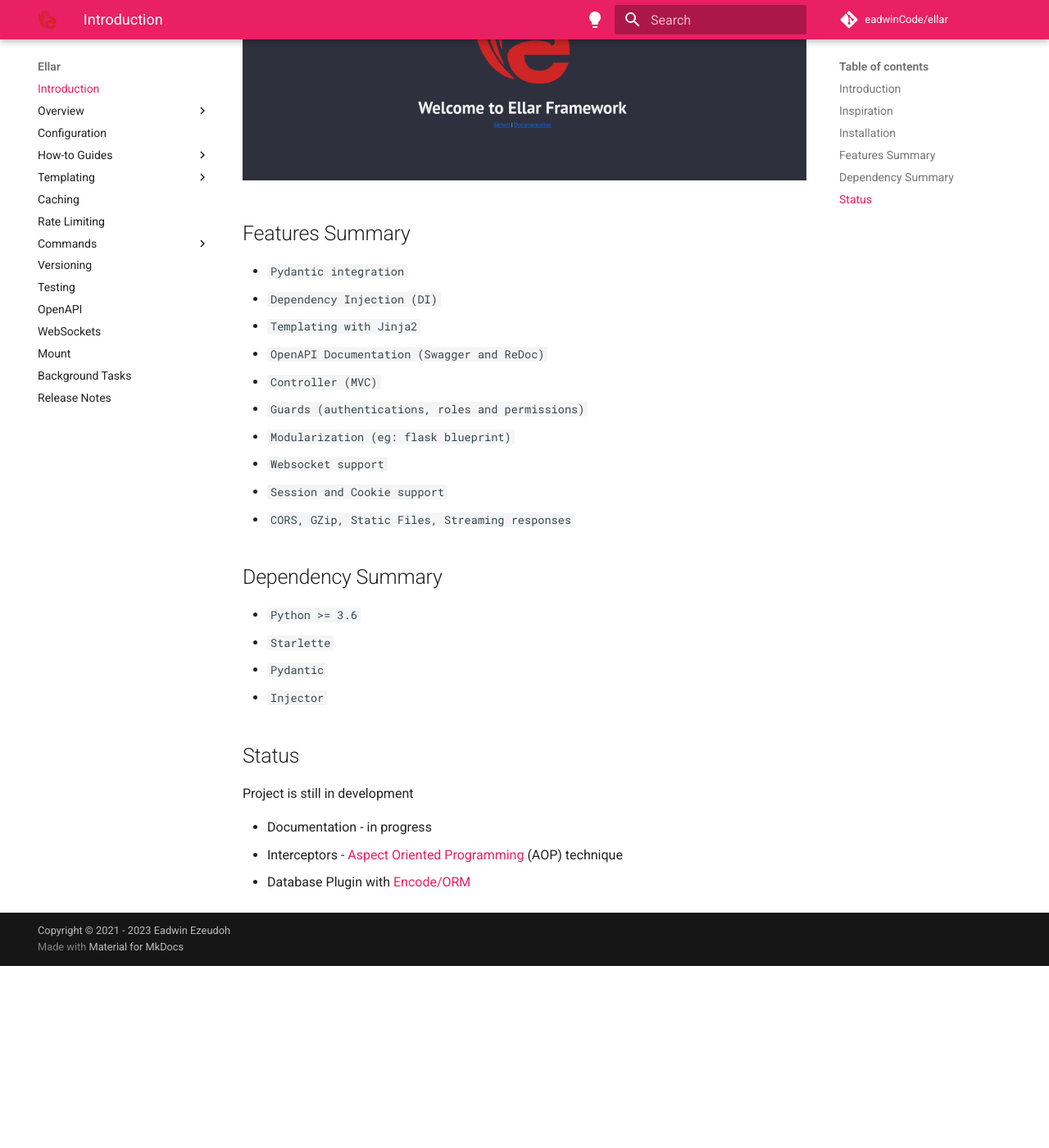
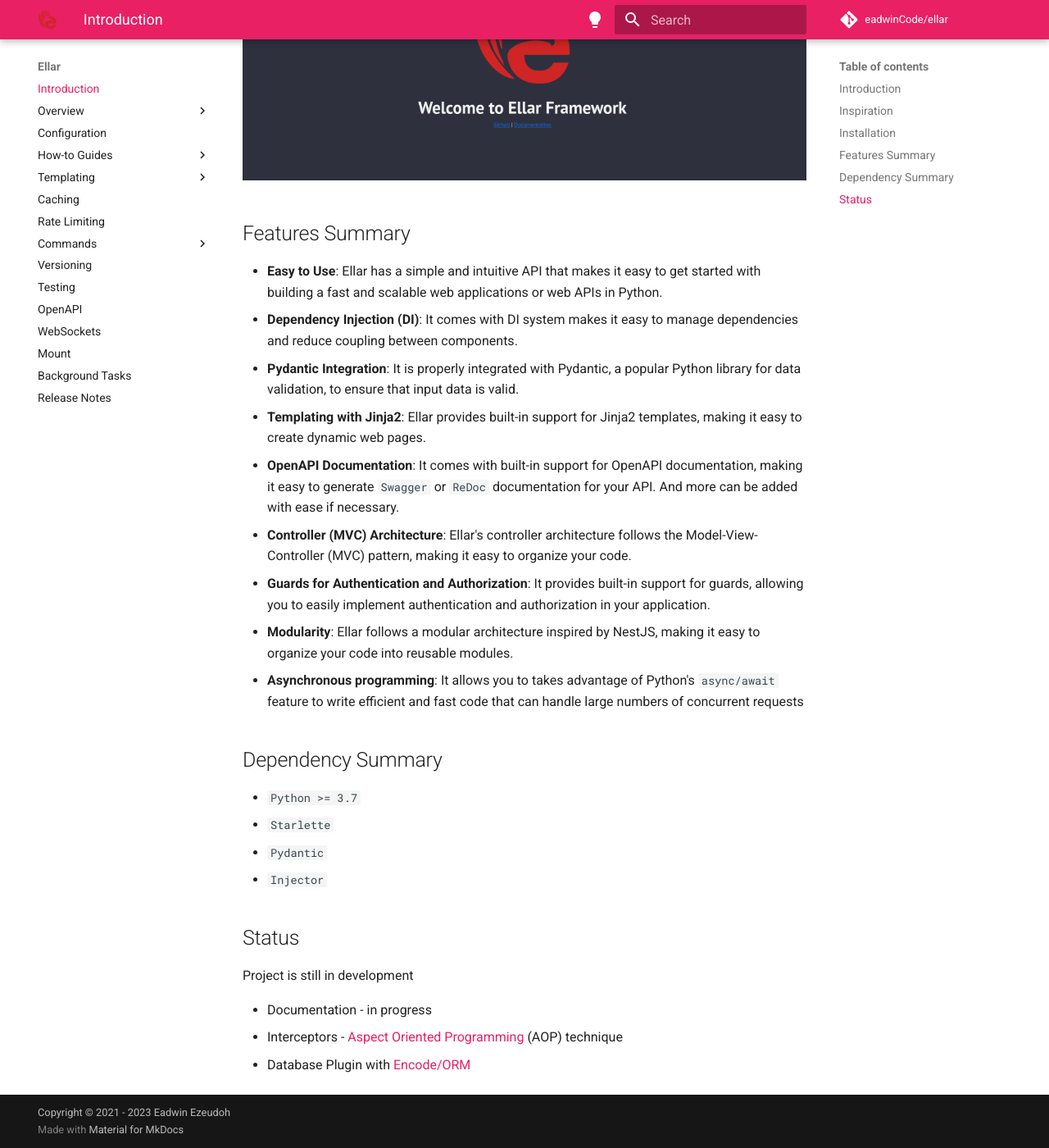
Before and after one commit to python-ellar/ellar, an MkDocs documentation site: the page built from docs/index.md, in a window 1280 px wide and 1400 px high, scrolled down 1734 px. Shown: the whole window at 82% size. Built offline with MkDocs 1.6.1 and Material for MkDocs 9.7.7, drawn with Linux system fonts in a browser that asks for light colours; comment, search, counter and statistics services are not loaded; before the commit the page ends 2912 px from its top, so only the background shows below that.

Commit message:
Added more context to ellar features

```diff
--- a/docs/index.md
+++ b/docs/index.md
@@ -42,19 +42,19 @@
 ![Swagger UI](img/ellar_framework.png)
 
 ## Features Summary
-- `Pydantic integration`
-- `Dependency Injection (DI)`
-- `Templating with Jinja2`
-- `OpenAPI Documentation (Swagger and ReDoc)`
-- `Controller (MVC)`
-- `Guards (authentications, roles and permissions)`
-- `Modularization (eg: flask blueprint)`
-- `Websocket support`
-- `Session and Cookie support`
-- `CORS, GZip, Static Files, Streaming responses`
+
+- **Easy to Use**: Ellar has a simple and intuitive API that makes it easy to get started with building a fast and scalable web applications or web APIs in Python.
+- **Dependency Injection (DI)**: It comes with DI system makes it easy to manage dependencies and reduce coupling between components.
+- **Pydantic Integration**: It is properly integrated with Pydantic, a popular Python library for data validation, to ensure that input data is valid.
+- **Templating with Jinja2**: Ellar provides built-in support for Jinja2 templates, making it easy to create dynamic web pages.
+- **OpenAPI Documentation**: It comes with built-in support for OpenAPI documentation, making it easy to generate `Swagger` or `ReDoc` documentation for your API. And more can be added with ease if necessary.
+- **Controller (MVC) Architecture**: Ellar's controller architecture follows the Model-View-Controller (MVC) pattern, making it easy to organize your code.
+- **Guards for Authentication and Authorization**: It provides built-in support for guards, allowing you to easily implement authentication and authorization in your application.
+- **Modularity**: Ellar follows a modular architecture inspired by NestJS, making it easy to organize your code into reusable modules.
+- **Asynchronous programming**: It allows you to takes advantage of Python's `async/await` feature to write efficient and fast code that can handle large numbers of concurrent requests
 
 ## Dependency Summary
-- `Python >= 3.6`
+- `Python >= 3.7`
 - `Starlette`
 - `Pydantic`
 - `Injector`
```
Also changed, not shown: README.md (+10 -10 lines).
